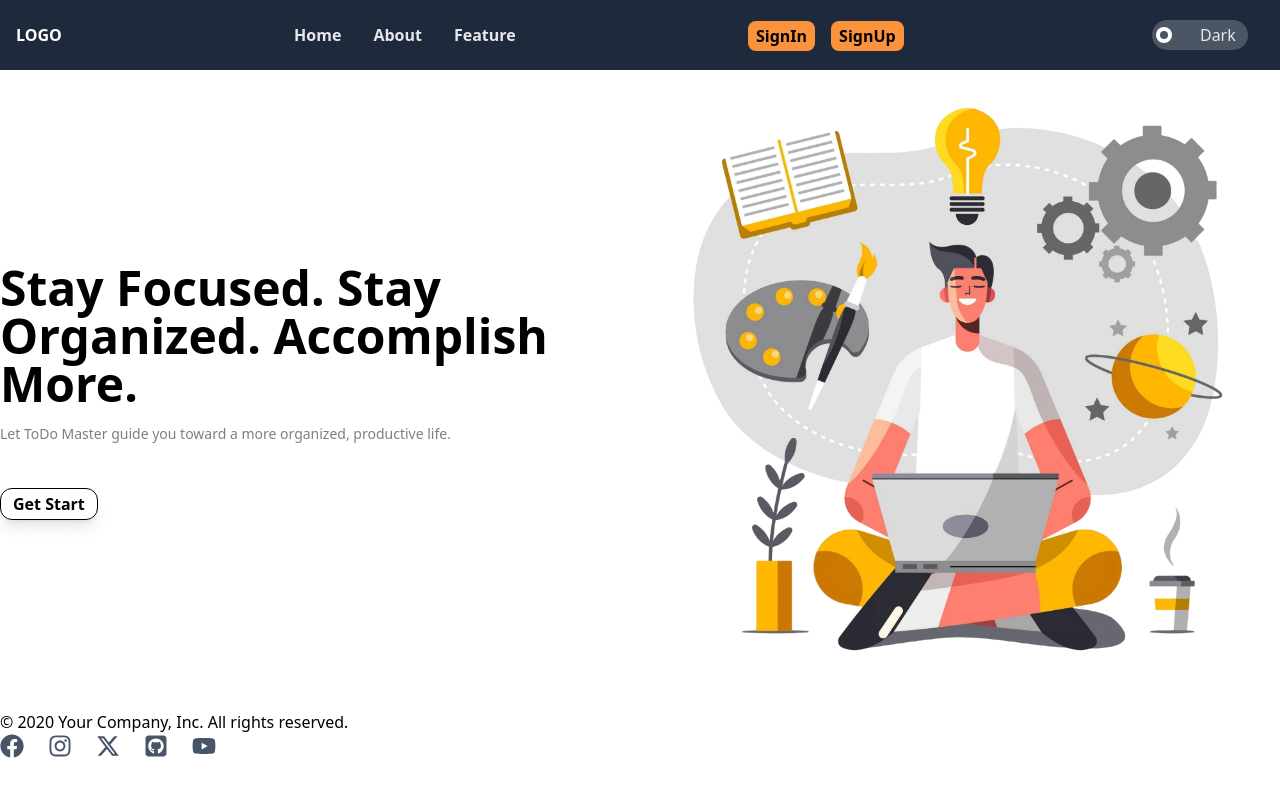
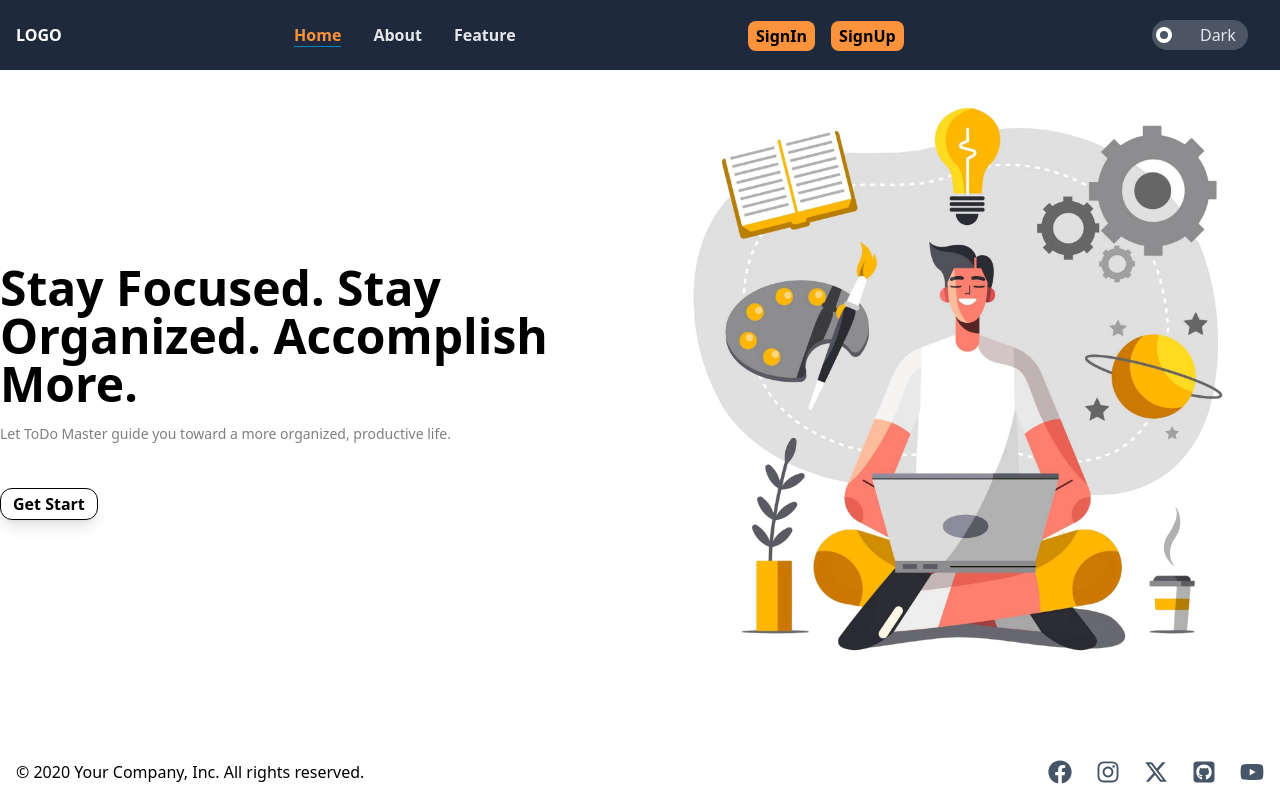
Before and after one commit to devHksingh/simple_todo_frontend, a React app: page / in a window 1280 px wide. Built offline with nearby package versions, Linux system fonts and the light colour scheme; the HTML template or start-up script is replaced by a standard one.

Commit message:
fix menu tabs and add css to footer

```diff
--- a/src/components/Footer.jsx
+++ b/src/components/Footer.jsx
@@ -6,7 +6,7 @@ import { FaSquareGithub } from "react-icons/fa6";
 
 function Footer() {
   return (
-    <footer>
+    <footer className="flex justify-between bottom-0 absolute w-full p-4 pl-4 pr-4">
         <div className=""><span>© 2020 Your Company, Inc. All rights reserved.</span></div>
         <div className="flex gap-6 justify-start">
             <a href="" className="cursor-pointer text-2xl text-slate-600 hover:text-slate-400"><FaFacebook /></a>
--- a/src/components/Navbar.jsx
+++ b/src/components/Navbar.jsx
@@ -82,16 +82,41 @@ function Navbar() {
 }
 
 function DisplayMenuLink({text}){
-    return (
-        <li>
+
+    if(text === "Home"){
+        return (
+            <li>
+                <NavLink to={``}
+            className={({isActive})=>`text-gray-200 font-semibold duration-200
+               ${isActive?`text-orange-400 border-b border-sky-600`:``}
+                hover:text-gray-400 hover:border-b hover:border-orange-400 hover:py-1`}
+            >{text}</NavLink>
+            </li>
+        )
+    }else{
+        return (
             <NavLink to={`/${text}`}
             className={({isActive})=>`text-gray-200 font-semibold duration-200
                ${isActive?`text-orange-400 border-b border-sky-600`:``}
                 hover:text-gray-400 hover:border-b hover:border-orange-400 hover:py-1`}
             >{text}</NavLink>
-        </li>
-    )
+        )
+    }
+
+    // return (
+    //     <li>
+
+    //     </li>
+    // )
 }
+
+/*
+<NavLink to={`/${text}`}
+            className={({isActive})=>`text-gray-200 font-semibold duration-200
+               ${isActive?`text-orange-400 border-b border-sky-600`:``}
+                hover:text-gray-400 hover:border-b hover:border-orange-400 hover:py-1`}
+            >{text}</NavLink>
+*/
 
 function DispalyBtn({text}){
     return (
```
